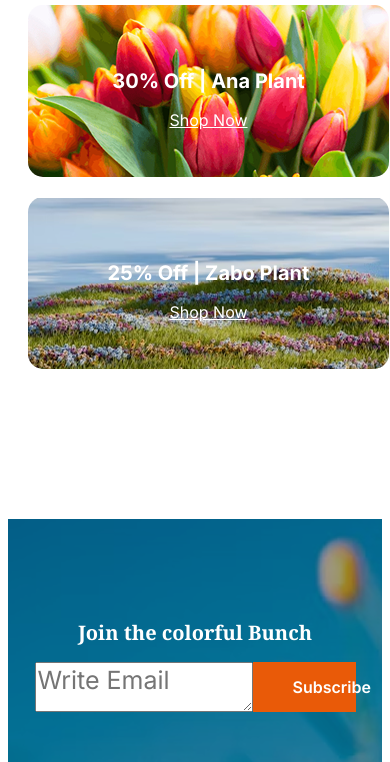
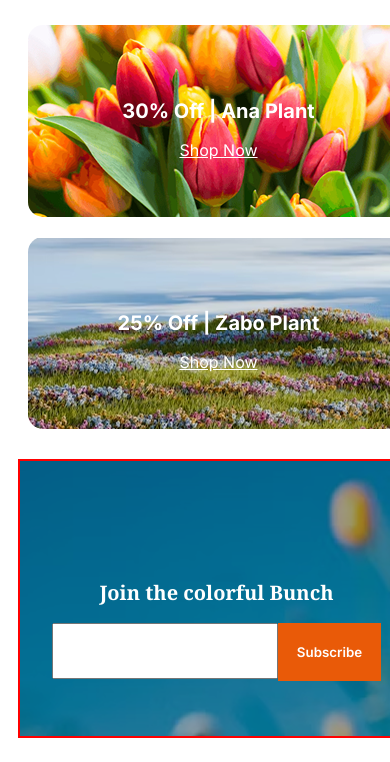
Before and after one commit to ROKONUZZAMAN1/mile-2-project-, a plain HTML site: page index.html in a window 390 px wide. Shown: the part 2494-3256 px from the top of the page. Drawn offline with Linux system fonts and the light colour scheme.

Commit message:
last direction

```diff
--- a/flower.css
+++ b/flower.css
@@ -344,23 +344,84 @@
 }
 
 /*      eight part     */
+
 .prefooter {
-    background-image: url(./photo/news-letter-bg.png);
+    /* align-items: center; */
+    /* position: absolute;
+    top: 50%;
+    left: 50%;
+    transform: translate(-50%, -50%); */
+}
+
+pic {
+    position: relative;
+}
+
+.email {
+    width: 644px;
+    font-size: 20px;
 }
 
 .x0 {
-    margin-top: 150px;
+    position: relative;
+    margin-top: 130px;
     margin-bottom: 50px;
 
-    display: flex;
-    justify-content: center;
+    /* display: flex;
+    justify-content: center; */
 }
 
 .x1 {
+    text-align: center;
     font-weight: 700;
     font-size: 50px;
     color: rgb(255, 255, 255);
 }
+
+#email {
+
+    height: 50px;
+    width: 664px;
+}
+
+.bgb123 {
+    border: 2px solid red;
+    width: 1440px;
+    height: 533px;
+    margin: 0px;
+    padding: 0px;
+    background-image: url(./photo/news-letter-bg.png);
+
+
+}
+
+.sectorx {
+    margin: 15% 0%;
+
+}
+
+.d1 {
+    /* display: flex; */
+    padding: 0%;
+    text-align: center;
+    display: flex;
+    justify-content: center;
+
+
+
+}
+
+.last-btn {
+    width: 186px;
+    height: 58px;
+    color: white;
+    background-color: rgb(233, 90, 8);
+    border: none;
+    font-weight: 600;
+
+}
+
+
 
 .x2 {
     width: 644px;
@@ -387,14 +448,25 @@
     align-items: center;
 }
 
-.upset-width {
-    width: 1440px;
+/* .upset-width {
+    width: 100%;
     height: 533px;
     display: flex;
     justify-content: center;
     align-items: center;
     flex-direction: column;
+} */
+
+.contin {
+    max-width: 1440px;
+    display: flex;
+    justify-content: center;
+
+
 }
+
+/* black  */
+
 
 /*           footer part         */
 
--- a/index.html
+++ b/index.html
@@ -21,6 +21,8 @@
 
     <style>
         @media only screen and (max-width: 393px) {
+
+
             .margin {
                 margin: 0px 100px;
             }
@@ -168,6 +170,7 @@
             .v3 {
                 width: 361px;
                 height: 172px;
+                padding: 10px;
             }
 
             .v0 {
@@ -188,30 +191,61 @@
                 margin-top: 20px;
             }
 
-            .prefooter {
-                width: 393px;
-                height: 276px;
-            }
-
-            .x3 {
-                width: 218px;
-
-            }
-
             .x1 {
                 font-size: 20px;
             }
 
-            .x2 {
-                width: 321px;
+            #email {
+                height: 50px;
+                width: 218px;
+            }
+
+            .d1 {
+                /* display: flex; */
+
 
             }
 
-            .x4 {
+            .last-btn {
                 width: 103px;
-                font-size: 16px;
+                height: 58px;
+                color: white;
+                background-color: rgb(233, 90, 8);
+                border: none;
+                font-weight: 600;
+
             }
 
+            .bgb123 {
+                border: 2px solid red;
+                width: 393px;
+                height: 275px;
+                margin-top: 30px;
+                margin-left: 10px;
+                margin-bottom: 30px;
+                /* padding: ; */
+                /* background-image: url(./photo/news-letter-bg.png); */
+                border-image-width: 393px;
+                align-items: center;
+
+            }
+
+            .sectorx {
+                margin: 30% 0%;
+
+            }
+
+            .b101 {
+                font-size: 16px;
+                width: 359px;
+            }
+
+            .b1b2 {
+                flex-direction: column;
+                gap: 20px;
+                margin-bottom: 50px;
+                margin-left: 20px;
+            }
 
         }
     </style>
@@ -390,18 +424,33 @@
             git remote add origin https://github.com/ROKONUZZAMAN1/Milestone-2-flower-project.git -->
         </section>
 
+
+        <!-- <div class="x0 contin ">
+            <img src="./photo/news-letter-bg.png" alt="" class="pic">
+
+            <section class="prefooter upset-width">
+                <h1 class="x1 font-nato">Join the colorful Bunch</h1>
+                <div class="x2">
+                    <input type="email" name="email" class="email" placeholder="Write email">
+                    <button class="x4">Subscribe</button>
+                </div>
+
+            </section>
+
+        </div> -->
+
     </main>
-    <div class="x0">
-        <section class="prefooter upset-width">
-            <h1 class="x1 font-nato">Join the colorful Bunch</h1>
-            <div class="x2">
-                <textarea name="" id="" class="x3" placeholder="Write Email"></textarea>
-                <button class="x4">Subscribe</button>
+    <section class="bgb123">
+        <div class="sectorx">
+            <h1 class="x1 font-nato ">Join the colorful Bunch</h1>
+            <div class="d1">
+                <input type="email" name="email" id="email">
+                <button class="last-btn"> Subscribe </button>
             </div>
+        </div>
 
-        </section>
+    </section>
 
-    </div>
 
 
     <footer class="b1b2 container">
```
